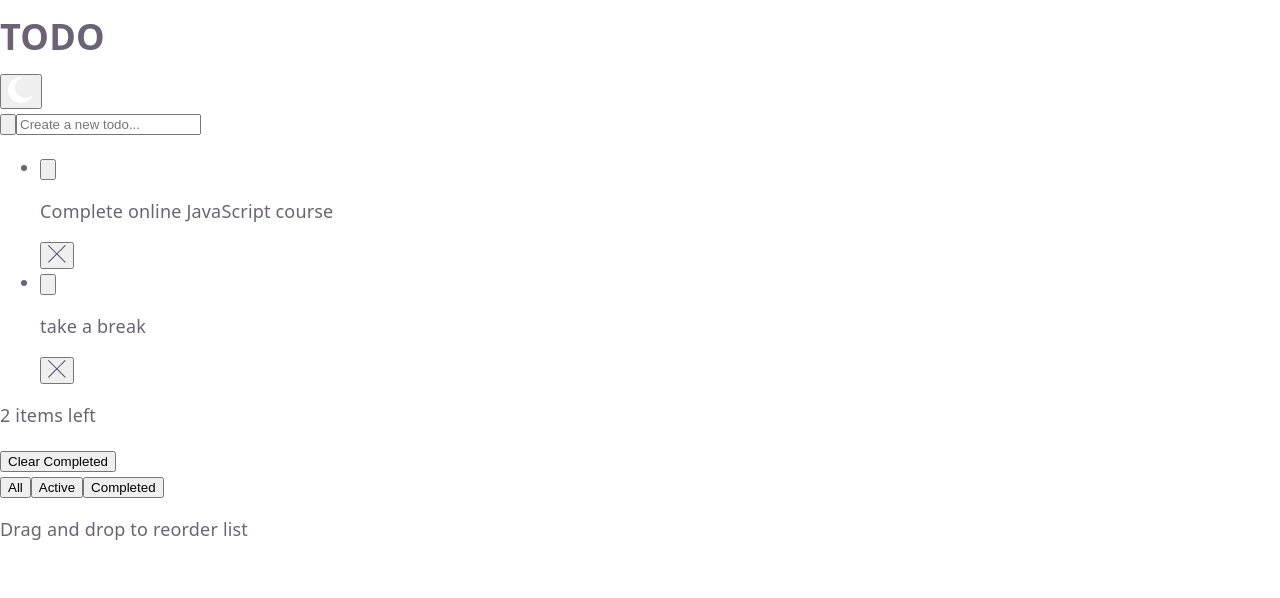
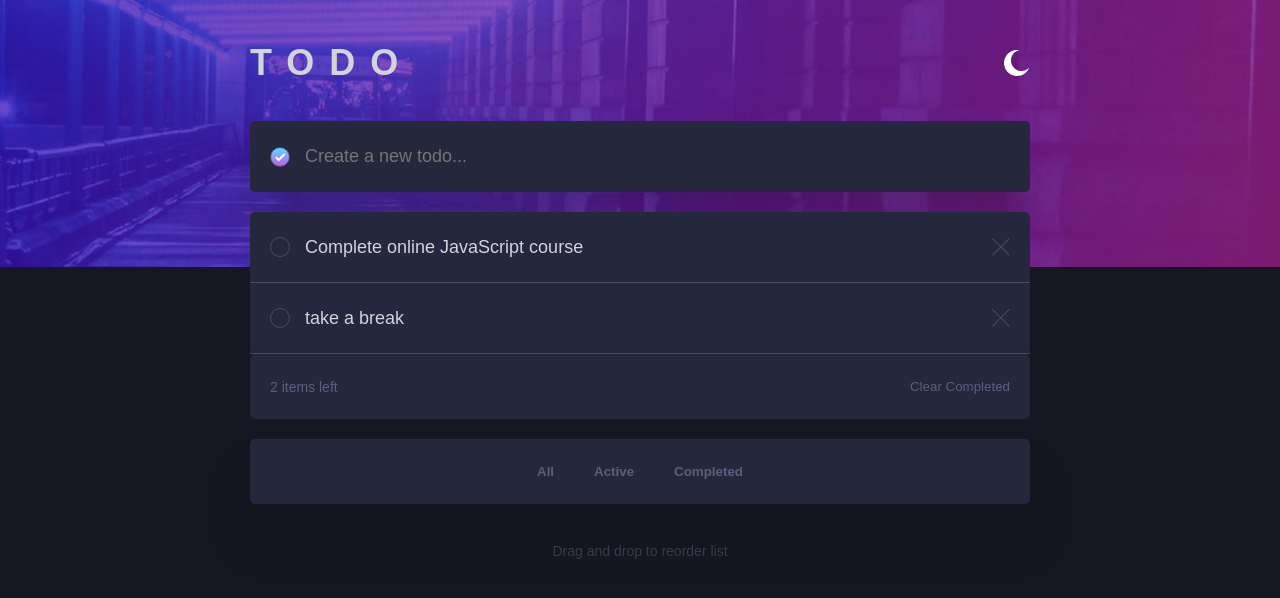
Before and after one commit to Mi6aRdnv/TODO-app, a React (Vite) app: page / in a window 1280 px wide. Shown: the top 598 px of the page. Built offline with nearby package versions, Linux system fonts and the light colour scheme.

Commit message:
feat: add css styles

```diff
--- a/src/App.css
+++ b/src/App.css
@@ -0,0 +1,145 @@
+.container {
+	min-width: 375px;
+	max-width: 410px;
+	display: flex;
+	flex-direction: column;
+	align-items: center;
+	padding: 45px 30px;
+	margin: 0 auto;
+}
+.box {
+	display: flex;
+	align-items: center;
+	width: 100%;
+	background-color: var(--box-bg-color);
+	padding: 25px 20px;
+	border-radius: 5px;
+	box-shadow: 0 35px 50px rgba(0, 0, 0, 0.2);
+}
+
+.header {
+	display: flex;
+	width: 100%;
+	margin-bottom: 40px;
+	justify-content: space-between;
+}
+.title {
+	font-size: 36px;
+	font-weight: 700;
+	letter-spacing: 15px;
+}
+.theme-toggle {
+	background-color: transparent;
+	border: none;
+}
+
+.create-task-form {
+	margin-bottom: 20px;
+}
+.checkbox {
+	min-width: 20px;
+	height: 20px;
+	border: 1px solid var(--navy-850);
+	margin-right: 15px;
+	background: transparent;
+	border-radius: 50%;
+}
+.create-task-input {
+	width: 100%;
+	background-color: transparent;
+	border: none;
+	outline: none;
+	color: var(--text-color-primary);
+	font-size: 18px;
+}
+
+.create-task-checkbox {
+	background: var(--check-bg);
+}
+.checkbox img {
+	vertical-align: middle;
+}
+
+.task-list {
+	width: 100%;
+	max-width: 410px;
+	border-radius: 5px;
+	margin-bottom: 20px;
+	overflow: hidden;
+}
+.task-list li:not(:last-child) {
+	border-radius: 0;
+	border-bottom: 1px solid var(--navy-850);
+}
+.task-text {
+	padding-right: 5px;
+}
+.delete-task-button {
+	margin-left: auto;
+	background-color: transparent;
+	border: none;
+}
+.task-list-footer {
+	justify-content: space-between;
+	color: var(--purple-600);
+	font-size: 14px;
+}
+.clear-completed-button {
+	background-color: transparent;
+	border: none;
+	color: var(--purple-600);
+}
+.clear-completed-button:hover {
+	color: var(--text-hover-color);
+}
+
+.task-filter {
+	justify-content: center;
+	margin-bottom: 40px;
+}
+.filter {
+	background-color: transparent;
+	border: none;
+	color: var(--purple-600);
+	font-weight: 700;
+	margin: 0 10px;
+}
+.filter:hover {
+	color: var(--text-hover-color);
+}
+
+.drag-instructions {
+	color: var(--purple-800);
+	font-size: 14px;
+}
+
+@media (min-width: 576px) {
+	.container {
+		max-width: 540px;
+	}
+	.task-list {
+		max-width: 540px;
+	}
+	.filter {
+		margin: 0 15px;
+	}
+}
+@media (min-width: 768px) {
+	.container {
+		max-width: 620px;
+	}
+	.task-list {
+		max-width: 620px;
+	}
+	.filter {
+		margin: 0 20px;
+	}
+}
+@media (min-width: 992px) {
+	.container {
+		max-width: 840px;
+	}
+	.task-list {
+		max-width: 840px;
+	}
+}
--- a/src/components/CreateTask.tsx
+++ b/src/components/CreateTask.tsx
@@ -1,10 +1,14 @@
 export default function CreateTask() {
 	return (
-		<form className="create-task-form task-form">
-			<button type="button" className="checkbox">
-				<img></img>
+		<form className="create-task-form box">
+			<button type="button" className="checkbox create-task-checkbox">
+				<img src="/src/assets/images/icon-check.svg" alt="Check" />
 			</button>
-			<input type="text" placeholder="Create a new todo..." />
+			<input
+				className="create-task-input"
+				type="text"
+				placeholder="Create a new todo..."
+			/>
 		</form>
 	);
 }
--- a/src/components/Header.tsx
+++ b/src/components/Header.tsx
@@ -1,7 +1,7 @@
 export default function Header() {
 	return (
-		<header>
-			<h1>TODO</h1>
+		<header className="header">
+			<h1 className="title">TODO</h1>
 			<button className="theme-toggle">
 				<img src="src\assets\images\icon-moon.svg" alt="Toggle theme" />
 			</button>
--- a/src/components/TaskFilter.tsx
+++ b/src/components/TaskFilter.tsx
@@ -1,6 +1,6 @@
 export default function TaskFilter() {
 	return (
-		<div className="task-filter">
+		<div className="task-filter box">
 			<button type="button" className="filter">
 				All
 			</button>
--- a/src/components/TaskList.tsx
+++ b/src/components/TaskList.tsx
@@ -2,29 +2,31 @@ export default function TaskList() {
 	return (
 		<>
 			<ul className="task-list">
-				<li>
+				<li className="box">
 					<button type="button" className="checkbox">
 						<img></img>
 					</button>
-					<p>Complete online JavaScript course</p>
-					<button type="button" className="delete">
+					<p className="task-text">Complete online JavaScript course</p>
+					<button type="button" className="delete-task-button">
 						<img src="src\assets\images\icon-cross.svg" alt="Delete task" />
 					</button>
 				</li>
-				<li>
+				<li className="box">
 					<button type="button" className="checkbox">
 						<img></img>
 					</button>
-					<p>take a break</p>
-					<button type="button" className="delete">
+					<p className="task-text">take a break</p>
+					<button type="button" className="delete-task-button">
 						<img src="src\assets\images\icon-cross.svg" alt="Delete task" />
 					</button>
 				</li>
+				<li className="box task-list-footer">
+					<p className="task-count">2 items left</p>
+					<button type="button" className="clear-completed-button">
+						Clear Completed
+					</button>
+				</li>
 			</ul>
-			<p className="task-count">2 items left</p>
-			<button type="button" className="clear-completed">
-				Clear Completed
-			</button>
 		</>
 	);
 }
--- a/src/index.css
+++ b/src/index.css
@@ -1,52 +1,134 @@
+/*reset*/
+* {
+	padding: 0;
+	margin: 0;
+	border: 0;
+}
+*,
+*:before,
+*:after {
+	-moz-box-sizing: border-box;
+	-webkit-box-sizing: border-box;
+	box-sizing: border-box;
+}
+:focus,
+:active {
+	outline: none;
+}
+a:focus,
+a:active {
+	outline: none;
+}
+nav,
+footer,
+header,
+aside {
+	display: block;
+}
+html,
+body {
+	height: 100%;
+	width: 100%;
+	font-size: 100%;
+	line-height: 1;
+	font-size: 16px;
+	-ms-text-size-adjust: 100%;
+	-moz-text-size-adjust: 100%;
+	-webkit-text-size-adjust: 100%;
+}
+input,
+button,
+textarea {
+	font-family: inherit;
+}
+input::-ms-clear {
+	display: none;
+}
+button {
+	cursor: pointer;
+}
+button::-moz-focus-inner {
+	padding: 0;
+	border: 0;
+}
+a,
+a:visited {
+	text-decoration: none;
+}
+a:hover {
+	text-decoration: none;
+}
+ul li {
+	list-style: none;
+}
+img {
+	vertical-align: top;
+}
+h1,
+h2,
+h3,
+h4,
+h5,
+h6 {
+	font-size: inherit;
+	font-weight: 400;
+}
+/*--------------------*/
+
 :root {
-	--text: #6b6375;
-	--text-h: #08060d;
-	--bg: #fff;
-	--border: #e5e4e7;
-	--code-bg: #f4f3ec;
-	--accent: #aa3bff;
-	--accent-bg: rgba(170, 59, 255, 0.1);
-	--accent-border: rgba(170, 59, 255, 0.5);
-	--social-bg: rgba(244, 243, 236, 0.5);
-	--shadow:
-		rgba(0, 0, 0, 0.1) 0 10px 15px -3px, rgba(0, 0, 0, 0.05) 0 4px 6px -2px;
+	--bg-image: url("/src/assets/images/bg-mobile-dark.jpg");
+	--background-color: var(--navy-950);
+	--text-color-primary: hsl(233, 11%, 84%);
+	--text-color-secondary: hsl(236, 9%, 61%);
+	--box-bg-color: hsl(235, 24%, 19%);
 
-	--sans: system-ui, "Segoe UI", Roboto, sans-serif;
-	--heading: system-ui, "Segoe UI", Roboto, sans-serif;
-	--mono: ui-monospace, Consolas, monospace;
+	--text-hover-color: hsl(220, 98%, 61%);
+	--check-bg: linear-gradient(hsl(192, 100%, 67%), hsl(280, 87%, 65%));
 
-	font: 18px/145% var(--sans);
-	letter-spacing: 0.18px;
-	color-scheme: light dark;
-	color: var(--text);
-	background: var(--bg);
+	--gray-300: hsl(233, 11%, 84%);
+	--navy-850: hsl(235, 19%, 35%);
+
+	--navy-950: hsl(235, 21%, 11%);
+	--navy-900: hsl(235, 24%, 19%);
+	--purple-300: hsl(234, 39%, 85%);
+	--purple-100: hsl(236, 33%, 92%);
+	--purple-600: hsl(235, 16%, 43%);
+	--purple-700: hsl(233, 14%, 35%);
+	--purple-800: hsl(237, 14%, 26%);
+	--gray-600: hsl(236, 9%, 61%);
+
 	font-synthesis: none;
 	text-rendering: optimizeLegibility;
 	-webkit-font-smoothing: antialiased;
 	-moz-osx-font-smoothing: grayscale;
 }
 
-@media (prefers-color-scheme: dark) {
-	:root {
-		--text: #9ca3af;
-		--text-h: #f3f4f6;
-		--bg: #16171d;
-		--border: #2e303a;
-		--code-bg: #1f2028;
-		--accent: #c084fc;
-		--accent-bg: rgba(192, 132, 252, 0.15);
-		--accent-border: rgba(192, 132, 252, 0.5);
-		--social-bg: rgba(47, 48, 58, 0.5);
-		--shadow:
-			rgba(0, 0, 0, 0.4) 0 10px 15px -3px, rgba(0, 0, 0, 0.25) 0 4px 6px -2px;
-	}
+[data-theme="light"] {
+	--bg-image: url("/src/assets/images/bg-mobile-light.jpg");
+	--background-color: var(#fafafa);
 }
 
 #root {
+	background: var(--bg-image) top / contain no-repeat;
+	background-color: var(--background-color);
 	max-width: 100%;
-	box-sizing: border-box;
+	min-height: 100%;
+
+	font-size: 18px;
+	color: var(--text-color-primary);
+	font-family: "Josefin Sans", sans-serif;
 }
 
 body {
 	margin: 0;
 }
+
+@media (min-width: 768px) {
+	:root {
+		--bg-image: url("/src/assets/images/bg-desktop-dark.jpg");
+	}
+
+	[data-theme="light"] {
+		--bg-image: url("/src/assets/images/bg-desktop-light.jpg");
+	}
+}
```
